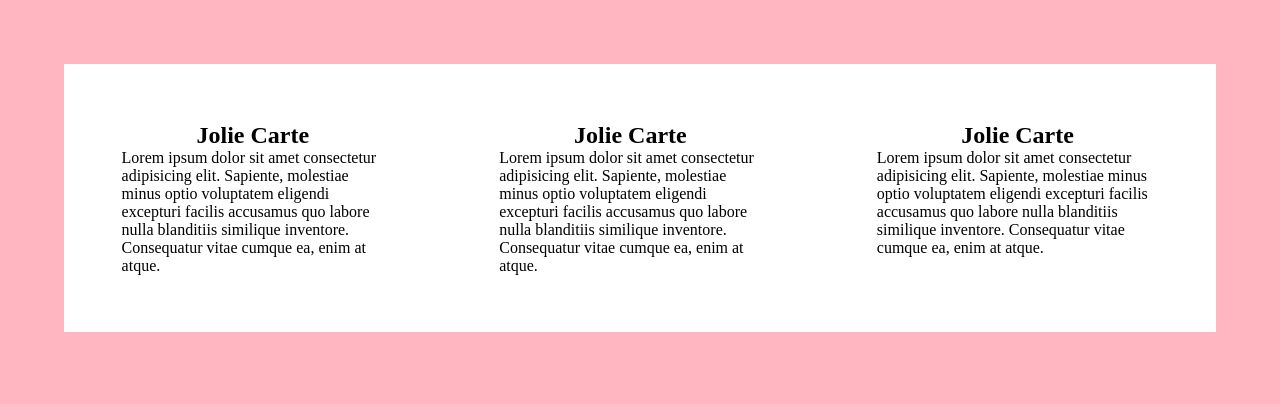
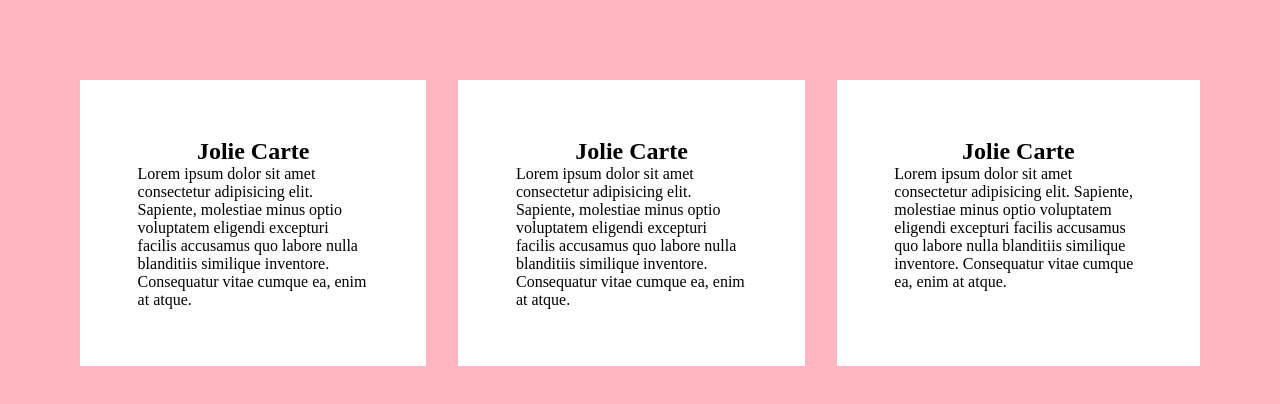
Before and after one commit to Ndeye1000/entrainement-sur-les-boites, a plain HTML site: page index.html in a window 1280 px wide. Drawn offline with Linux system fonts and the light colour scheme.

Commit message:
Update style.css

```diff
--- a/style.css
+++ b/style.css
@@ -17,18 +17,21 @@ body {
 .conteneur2 {
     padding: 5%;
     background-color: var(--blanc);
+    margin: 1rem;
     width: calc(50% - 50px);
 }
 
 .conteneur3 {
     padding: 5%;
     background-color: var(--blanc);
+    margin: 1rem;
     width: calc(50% - 50px);
 }
 
 .conteneur4 {
     padding: 5%;
     background-color: var(--blanc);
+    margin: 1rem;
     width: calc(50% - 20px);
 }
 
@@ -40,5 +43,5 @@ p {
     padding: 5%;
     background-color: var(--rose);
     display: flex;
-    justify-content: space-between;
+    /* justify-content: space-between; */
 }
```
